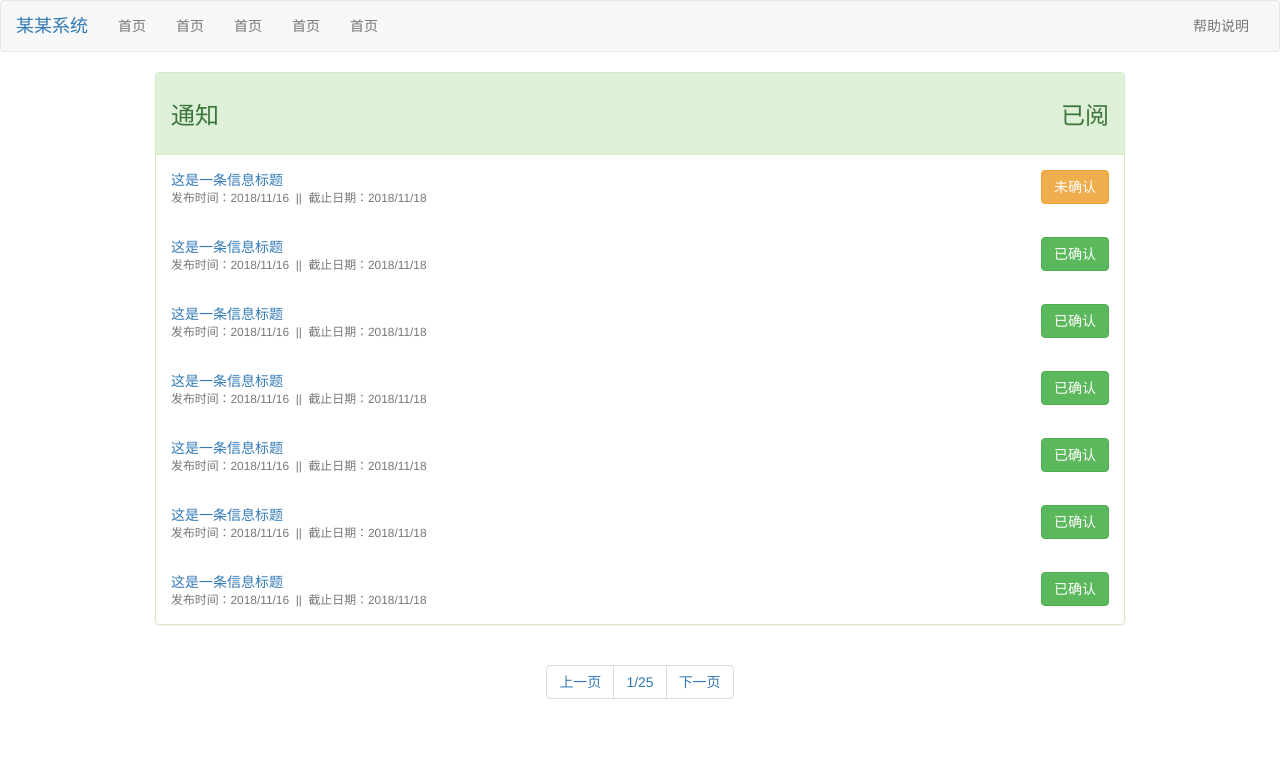
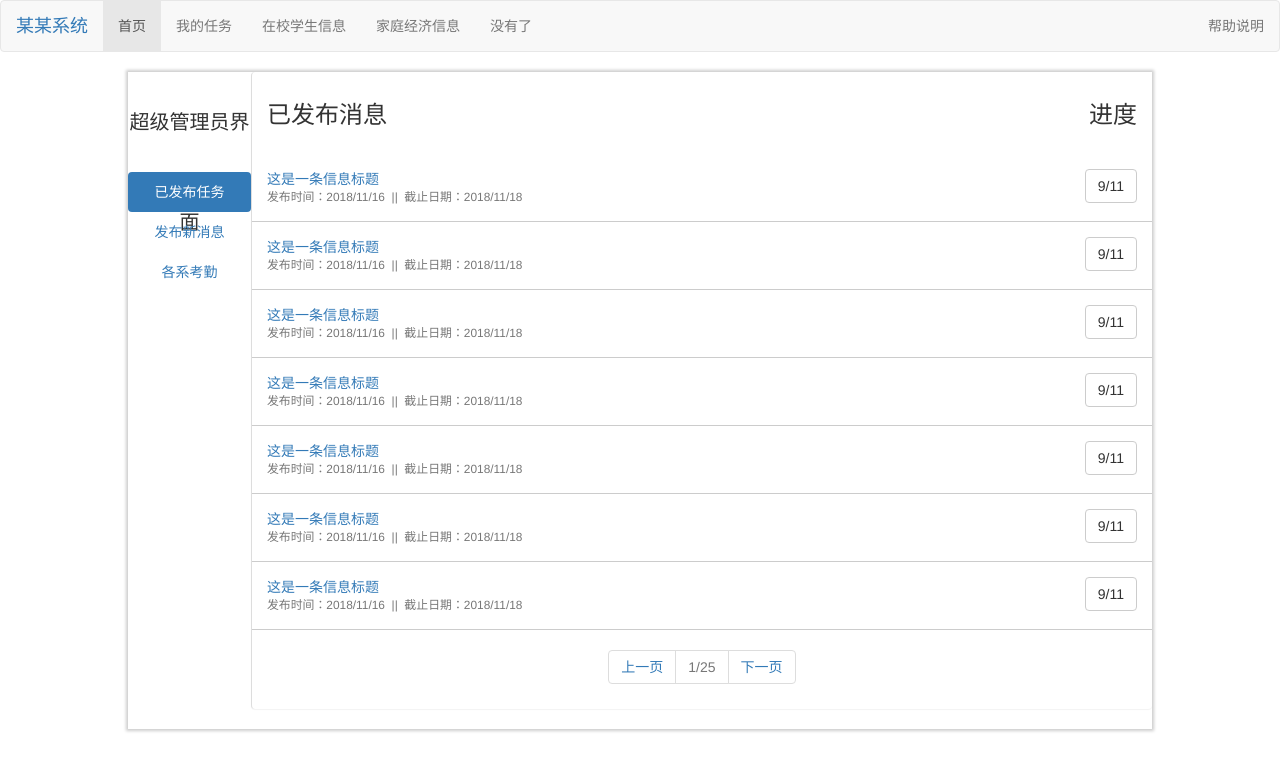
Before and after one commit to ZhouRunCheng/FZ2, a plain HTML site: page index-super.html in a window 1280 px wide. Drawn offline with nearby package versions, Linux system fonts and the light colour scheme.

Commit message:
修改了超管的首页

```diff
--- a/css/index.css
+++ b/css/index.css
@@ -4,20 +4,40 @@
   /* background-color: rgba(0, 0, 0, 0.1); */
 }
 
-.h1{
-  height: 10%;
-}
-.h8{
-  height: 80%;
-}
 
 .page{
   text-align: center;
 }
 .imformation{
   margin: 20px,auto;
-  max-width: 1000px;
+  width: 80%;
+  -webkit-box-shadow: 0 0 3px 2px rgba(0,0,0,.2);
+  box-shadow: 0 0 3px 2px rgba(0,0,0,.2);
+  padding: 0;
+}
+.imfo-left-nav{
+  width: 12%;
 }
 
-input{
+.imfo-left-nav .nav .block{
+  width: 100%;
+  margin: 0;
 }
+
+.imfo-message{
+  width: 88%;
+}
+.imfo-item{
+  border-bottom: 1px solid rgba(0,0,0,.2);
+}
+.imfo-message{
+  border-top:  0;
+  border-bottom:  0;
+  border-right:  0;
+}
+
+.title{
+  height: 100px;
+  font-size: 20px;
+  line-height: 100px;
+}
--- a/index.html
+++ b/index-super.html
@@ -20,30 +20,40 @@
       </div>
       <div>
         <ul class="nav navbar-nav">
-          <li><a href="#">首页</a></li>
-          <li><a href="#">首页</a></li>
-          <li><a href="#">首页</a></li>
-          <li><a href="#">首页</a></li>
-          <li><a href="#">首页</a></li>
+          <li class="active"><a href="#">首页</a></li>
+          <li><a href="#">我的任务</a></li>
+          <li><a href="#">在校学生信息</a></li>
+          <li><a href="#">家庭经济信息</a></li>
+          <li><a href="#">没有了</a></li>
         </ul>
-        <ul class="nav navbar-nav pull-right">
+        <ul class="nav navbar-nav navbar-right">
           <li><a href="#">帮助说明</a></li>
         </ul>
       </div>
     </div>
   </nav>
 
-  <form class="imformation container">
-      <div class="imfo-message panel panel-success">
+
+  <form class="imformation container .clearfix">
+    <div class="imfo-left-nav pull-left">
+      <ul class="nav nav-pills">
+        <div class="title text-center">超级管理员界面</div>
+        <li class="block text-center active"><a href="#">已发布任务</a></li>
+        <li class="block text-center"><a href="#">发布新消息</a></li>
+        <li class="block text-center"><a href="#">各系考勤</a></li>
+      </ul>
+    </div>
+    <div class="imfo-message panel panel-default pull-right">
+      <div class="past-message">
         <div class="panel-heading">
-          <label class="imfo-left"><h3>通知</h3></label>
-          <label class="imfo-right pull-right"><h3>已阅</h3></label>
+          <label class="imfo-left"><h3>已发布消息</h3></label>
+          <label class="imfo-right pull-right"><h3>进度</h3></label>
         </div>
         <div class="imfo-item panel-body">
           <a href="#" data-toggle="modal" data-target="#messageModal">这是一条信息标题</a>
           <span class="pull-right">
             <!-- <input type="checkbox" class="checkbox" name="read" value="readed"> -->
-              <button class="btn btn-warning">未确认</button>
+            <button class="btn btn-default">9/11</button>
           </span>
           <div class="text-muted small">
             发布时间：2018/11/16 &nbsp||&nbsp 截止日期：2018/11/18
@@ -53,7 +63,7 @@
           <a href="#" data-toggle="modal" data-target="#messageModal">这是一条信息标题</a>
           <span class="pull-right">
             <!-- <input type="checkbox" class="checkbox" name="read" value="readed"> -->
-              <button class="btn btn-success">已确认</button>
+            <button class="btn btn-default">9/11</button>
           </span>
           <div class="text-muted small">
             发布时间：2018/11/16 &nbsp||&nbsp 截止日期：2018/11/18
@@ -63,7 +73,7 @@
           <a href="#" data-toggle="modal" data-target="#messageModal">这是一条信息标题</a>
           <span class="pull-right">
             <!-- <input type="checkbox" class="checkbox" name="read" value="readed"> -->
-              <button class="btn btn-success">已确认</button>
+            <button class="btn btn-default">9/11</button>
           </span>
           <div class="text-muted small">
             发布时间：2018/11/16 &nbsp||&nbsp 截止日期：2018/11/18
@@ -73,7 +83,7 @@
           <a href="#" data-toggle="modal" data-target="#messageModal">这是一条信息标题</a>
           <span class="pull-right">
             <!-- <input type="checkbox" class="checkbox" name="read" value="readed"> -->
-              <button class="btn btn-success">已确认</button>
+            <button class="btn btn-default">9/11</button>
           </span>
           <div class="text-muted small">
             发布时间：2018/11/16 &nbsp||&nbsp 截止日期：2018/11/18
@@ -83,7 +93,7 @@
           <a href="#" data-toggle="modal" data-target="#messageModal">这是一条信息标题</a>
           <span class="pull-right">
             <!-- <input type="checkbox" class="checkbox" name="read" value="readed"> -->
-              <button class="btn btn-success">已确认</button>
+            <button class="btn btn-default">9/11</button>
           </span>
           <div class="text-muted small">
             发布时间：2018/11/16 &nbsp||&nbsp 截止日期：2018/11/18
@@ -93,7 +103,7 @@
           <a href="#" data-toggle="modal" data-target="#messageModal">这是一条信息标题</a>
           <span class="pull-right">
             <!-- <input type="checkbox" class="checkbox" name="read" value="readed"> -->
-              <button class="btn btn-success">已确认</button>
+            <button class="btn btn-default">9/11</button>
           </span>
           <div class="text-muted small">
             发布时间：2018/11/16 &nbsp||&nbsp 截止日期：2018/11/18
@@ -103,19 +113,33 @@
           <a href="#" data-toggle="modal" data-target="#messageModal">这是一条信息标题</a>
           <span class="pull-right">
             <!-- <input type="checkbox" class="checkbox" name="read" value="readed"> -->
-              <button class="btn btn-success">已确认</button>
+            <button class="btn btn-default">9/11</button>
           </span>
           <div class="text-muted small">
             发布时间：2018/11/16 &nbsp||&nbsp 截止日期：2018/11/18
           </div>
         </div>
-      </div>
-      <div class="page ">
+        <div class="page">
           <ul class="pagination">
             <li><a href="#" >上一页</a></li>
-          <li><a href="#">1/25</a></li>
+            <li class="disabled"><a href="#">1/25</a></li>
             <li><a href="#">下一页</a></li>
           </ul>
+        </div>
+      </div>
+      <div class="publish-imformation hide">
+        <div class="pub-heading">
+          <label>标题</label>
+          <input type="text" name="" value="">
+          <label>发布者</label>
+          <input type="text" name="" value="">
+          <label>完成时间</label>
+          <input type="text" name="" value="">
+        </div>
+        <div class="pub-content">
+          <textarea name="name" rows="8" cols="80"></textarea>
+        </div>
+      </div>
     </div>
   </form>
 
```
Lines whose indentation alone changed are shown as unchanged.
